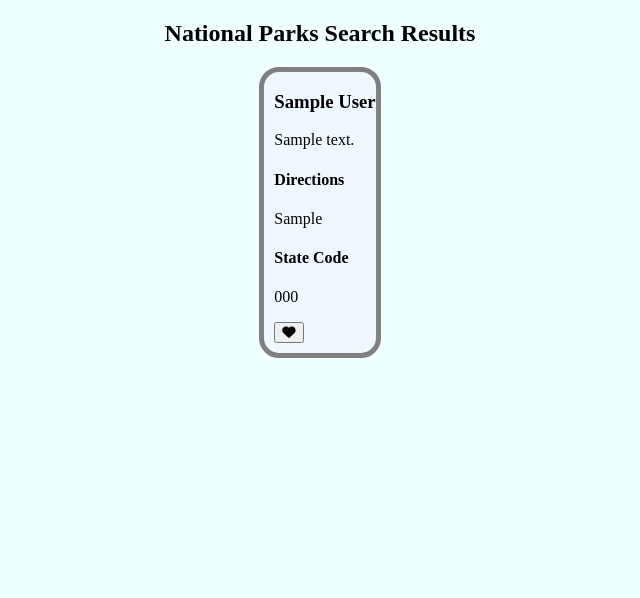
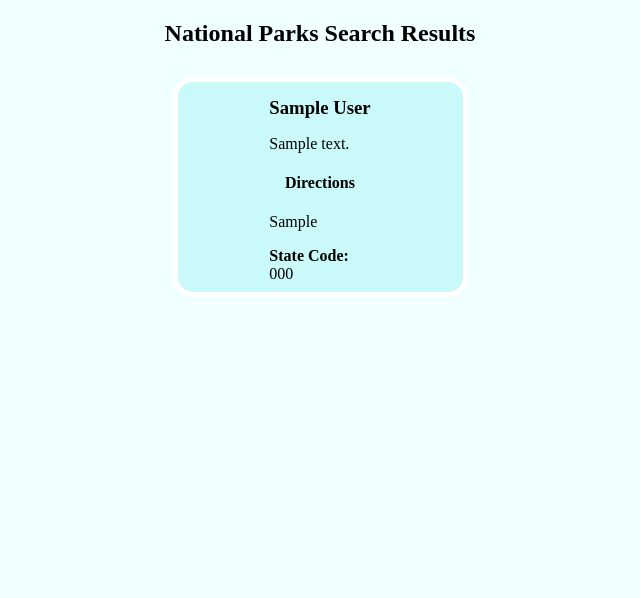
Before and after one commit to mmrice22/hb-final-project, a Flask app: page /parks/search in a window 1280 px wide. Shown: the top 598 px of the page, without its empty margins (320-960 px from the left). Run offline with Flask 2, Linux system fonts and the light colour scheme; tables that the repository leaves empty hold one stand-in row (values such as "Sample post"); a database or web service that is not in the repository returns one stand-in record (values such as "Sample title"); data that the repository does not hold is empty; some libraries are stand-ins or nearby versions.

Commit message:
styled park cards

```diff
--- a/static/styles.css
+++ b/static/styles.css
@@ -31,18 +31,50 @@ body {
 }
 
 #search-results {
-  margin: 10px;
+  margin: 0;
+  padding: 0;
   display: flex;
   flex-wrap: wrap;
   justify-content: center;
+  justify-content: space-around;
 }
 
-.parks-container {
+div.parks-container {
   display: flex;
   justify-content: center;
-  background-color: aliceblue;
-  border: 5px solid gray;
+  background-color: rgba(198, 249, 248, 0.94);
+  border: 5px solid white;
   border-radius: 20px;
-  padding-left: 10px;
-  padding-bottom: 10px;
+  padding: 5px;
+  margin-top: 10px;
+  width: 275px;
+  height: 200px;
+  overflow-y: auto;
+  overflow-x: hidden;
 }
+
+.parks-content {
+  margin: 10px;
+}
+
+.park-name {
+  margin: 0;
+  text-align: center;
+}
+
+.directions-header {
+  text-align: center;
+}
+
+.state-header {
+  margin: 0;
+}
+
+.state-code {
+  margin: 0;
+}
+
+.favorite-button {
+  margin-top: 10px;
+  margin-bottom: 10px;
+}
--- a/templates/search-results.html
+++ b/templates/search-results.html
@@ -2,7 +2,7 @@
 body %}
 
 
-      <h2 id="results-header">National Parks Search Results</h2>
+    <h2 id="results-header">National Parks Search Results</h2>
       <div id="search-results">
       {% for park in parks %}
       <div class="parks-container">
@@ -10,12 +10,12 @@ body %}
           <h3 class="park-name">{{park.fullName}}</h3>
           <p class="park-description">{{park.description}}</p>
           <p class="park-image">
-          <!-- <img src="{{park.images[0]['url']}}" /> -->
+          <!--<img src="{{park.images[0]['url']}}" />-->
           </p>
 
-          <h4>Directions</h4>
+          <h4 class="directions-header">Directions</h4>
           <p class="park-directions">{{park.directionsInfo}}</p>
-          <h4>State Code</h4>
+          <h4 class="state-header">State Code:</h4>
           <p class="state-code">{{park.addresses[0]['stateCode']}}</p>
           <div class="button-container">
             <button class="favorite-button"><i class="fas fa-heart"></i></button>
```
